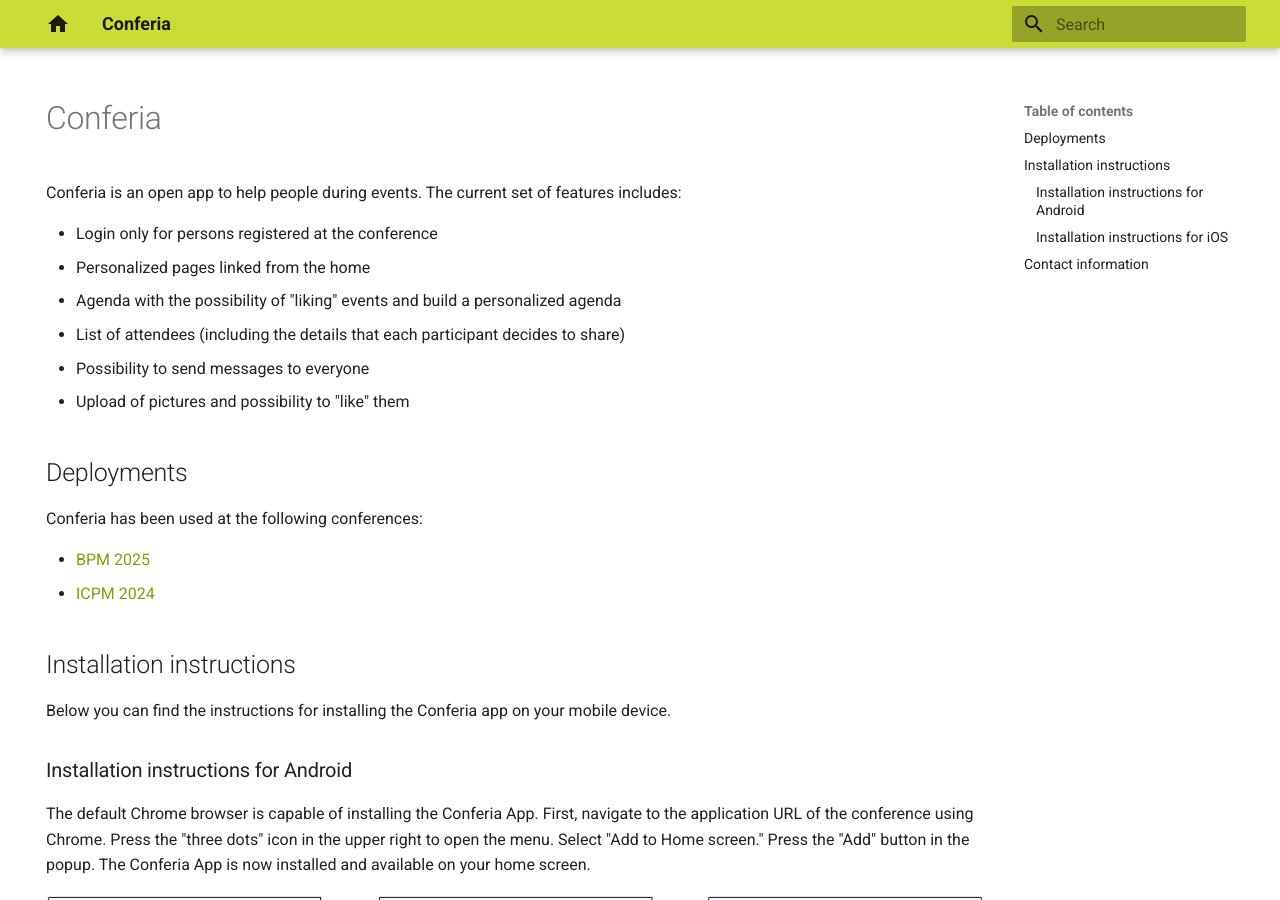
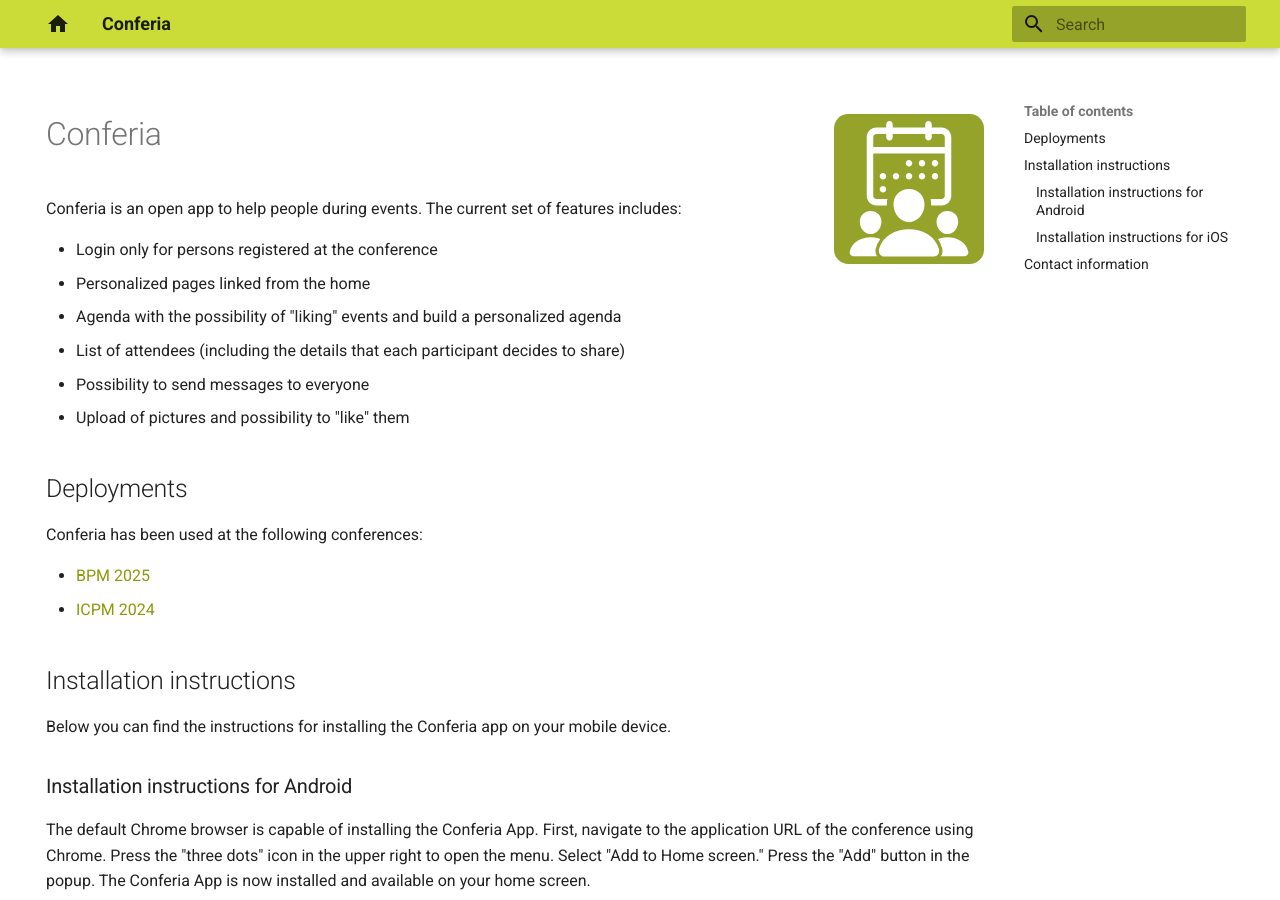
Before and after one commit to Conferia/website, an MkDocs documentation site: the page built from docs/index.md, in a window 1280 px wide and 900 px high. Built offline with MkDocs 1.6.1 and Material for MkDocs 9.7.7, drawn with Linux system fonts in a browser that asks for light colours.

Commit message:
Added logo

```diff
--- a/docs/index.md
+++ b/docs/index.md
@@ -2,6 +2,8 @@
 hide:
   - navigation
 ---
+
+<img src="img/conferia-logo.svg" style="float: right; height: 150px;" />
 
 # Conferia
 
```
Also changed, not shown: docs/img/conferia-logo.svg (added).
